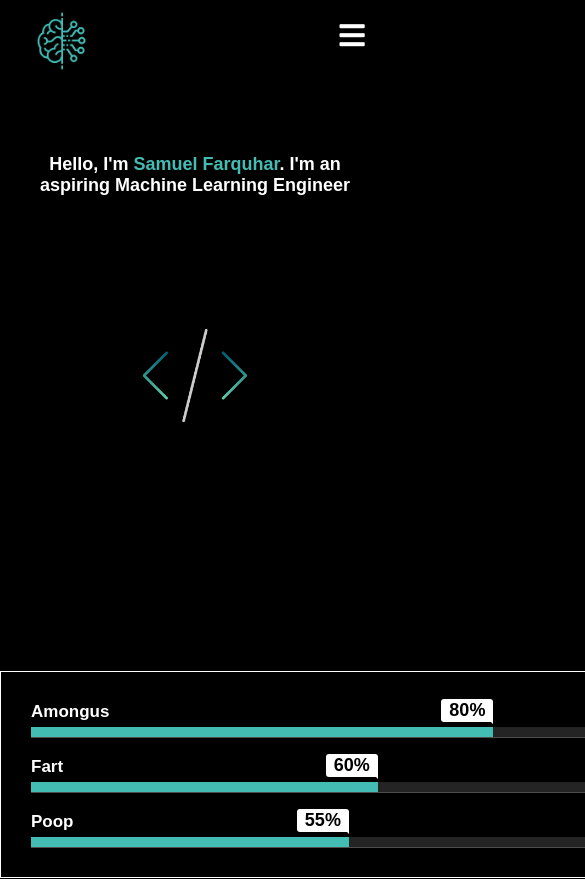
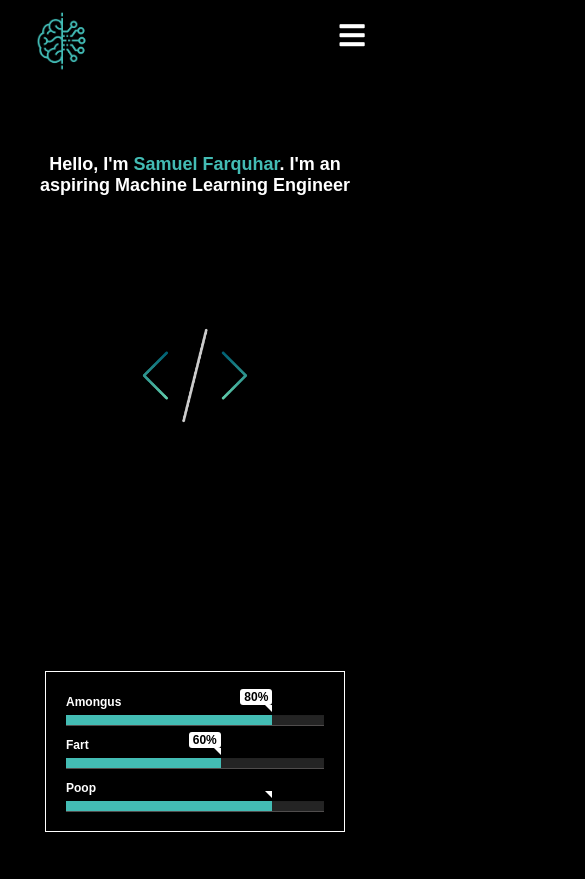
Before and after one commit to prayge/site, a React (Create React App) app: page / in a window 390 px wide. Shown: the top 879 px of the page, 585 px wide, since content can reach past the window. Built offline with nearby package versions, Linux system fonts and the light colour scheme; a web font is replaced by a local one.

Commit message:
CSS for Mobile

```diff
--- a/src/components/HeroSection.css
+++ b/src/components/HeroSection.css
@@ -77,6 +77,7 @@
 
 
 @media screen and (max-width: 768px) {
+
     .hero-container>h1 {
         font-size: 18px;
         margin-top: -400px;
--- a/src/components/SkillsBar.css
+++ b/src/components/SkillsBar.css
@@ -102,3 +102,34 @@
 .progress-line.poop span {
     width: 55%;
 }
+
+@media screen and (max-width: 960px) {
+    .skills-bar {
+        width: 300px;
+        height: auto;
+    }
+
+    .skills-bar .bar {
+        margin: 10px;
+    }
+
+    .skills-bar .bar .info span {
+        font-size: 12px;
+        font-weight: bold;
+        color: white;
+    }
+
+
+    .bar .progress-line span::after {
+        position: absolute;
+        right: 0;
+        top: -26px;
+        color: black;
+        font-size: 12px;
+        font-weight: bolder;
+        background: white;
+        padding: 1px 4px;
+        border-radius: 3px;
+    }
+
+}
--- a/src/components/SkillsBar.js
+++ b/src/components/SkillsBar.js
@@ -24,7 +24,7 @@
 				<div className="info">
 					<span>Poop</span>
 				</div>
-				<div className="progress-line poop">
+				<div className="progress-line">
 					<span></span>
 				</div>
 			</div>
```
